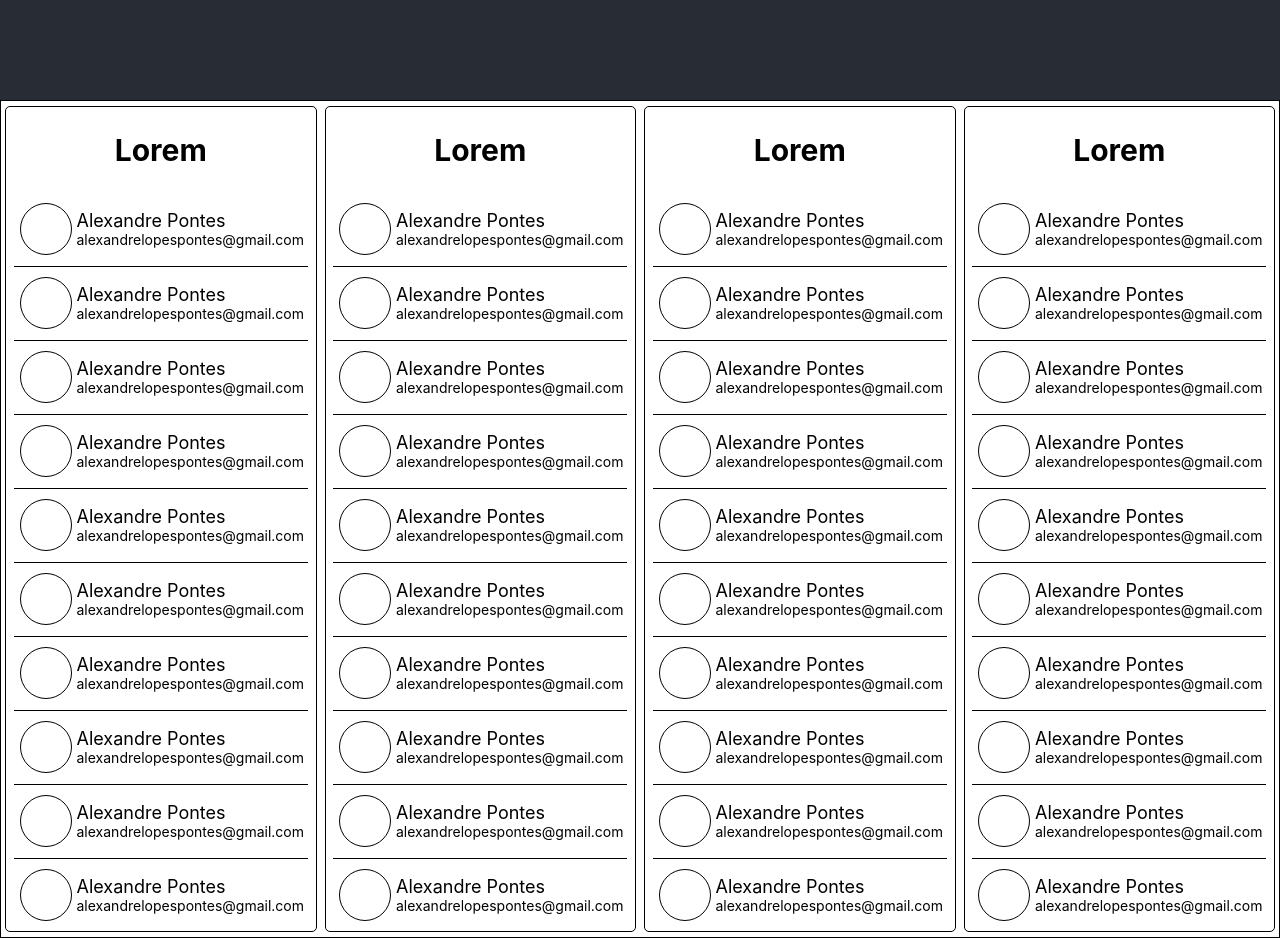
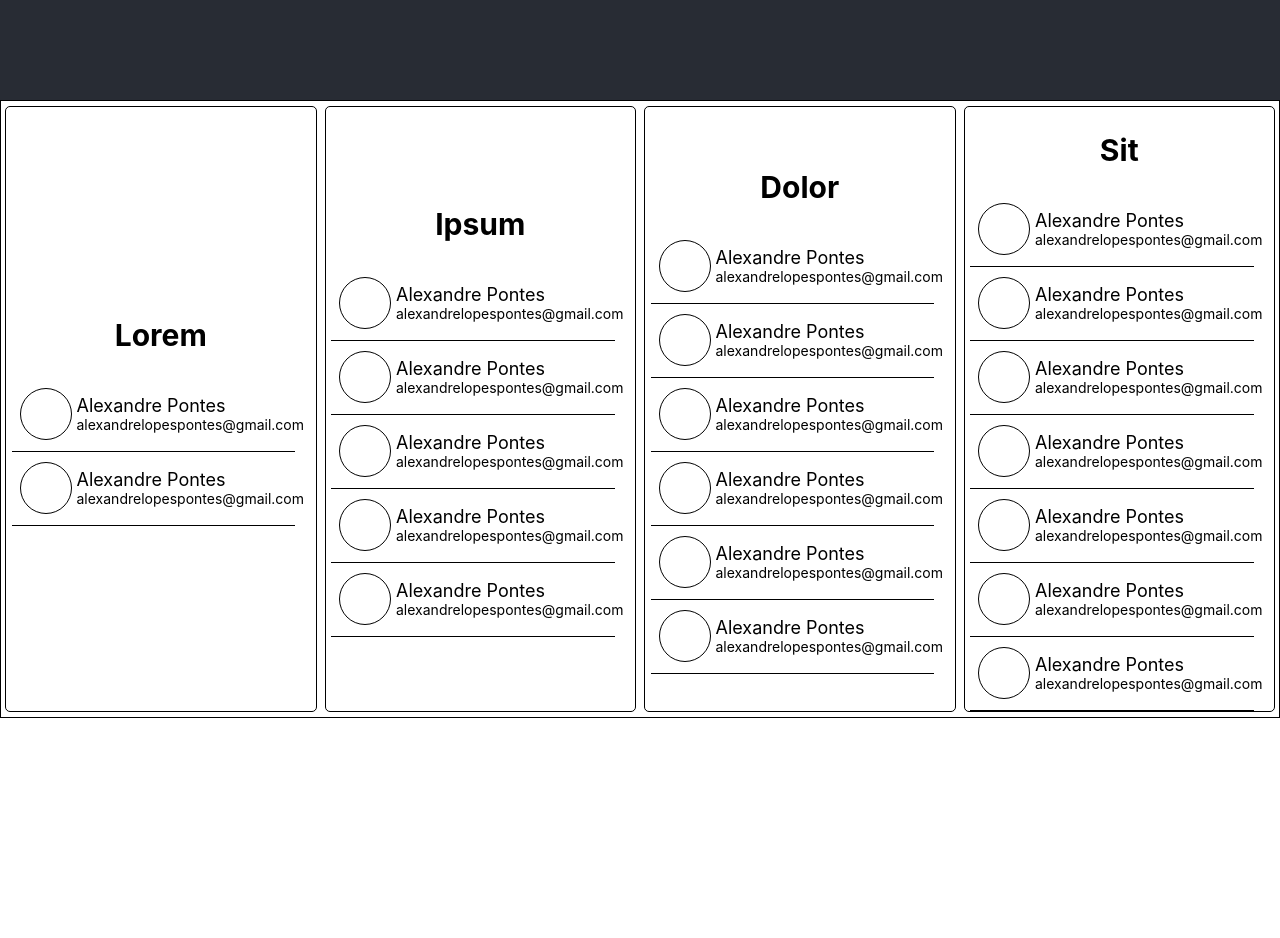
Before and after one commit to alepontes/reactjs, a React (Create React App) app: page / in a window 1280 px wide. After the commit the page ends 800 px from the top, so only its background shows below. Built offline with nearby package versions, Linux system fonts and the light colour scheme.

Commit message:
Listar por Grupo

```diff
--- a/src/App.js
+++ b/src/App.js
@@ -2,6 +2,131 @@ import React from 'react';
 // import logo from './logo.svg';
 import './App.css';
 import Group from './Group'
+
+const itens = [
+  {
+    "image": "",
+    "name": "Alexandre Pontes",
+    "email": "alexandrelopespontes@gmail.com",
+    "group": "1"
+  },
+  {
+    "image": "",
+    "name": "Alexandre Pontes",
+    "email": "alexandrelopespontes@gmail.com",
+    "group": "1"
+  },
+  {
+    "image": "",
+    "name": "Alexandre Pontes",
+    "email": "alexandrelopespontes@gmail.com",
+    "group": "2"
+  },
+  {
+    "image": "",
+    "name": "Alexandre Pontes",
+    "email": "alexandrelopespontes@gmail.com",
+    "group": "2"
+  },
+  {
+    "image": "",
+    "name": "Alexandre Pontes",
+    "email": "alexandrelopespontes@gmail.com",
+    "group": "2"
+  },
+  {
+    "image": "",
+    "name": "Alexandre Pontes",
+    "email": "alexandrelopespontes@gmail.com",
+    "group": "2"
+  },
+  {
+    "image": "",
+    "name": "Alexandre Pontes",
+    "email": "alexandrelopespontes@gmail.com",
+    "group": "2"
+  },
+
+  {
+    "image": "",
+    "name": "Alexandre Pontes",
+    "email": "alexandrelopespontes@gmail.com",
+    "group": "3"
+  },
+  {
+    "image": "",
+    "name": "Alexandre Pontes",
+    "email": "alexandrelopespontes@gmail.com",
+    "group": "3"
+  },
+  {
+    "image": "",
+    "name": "Alexandre Pontes",
+    "email": "alexandrelopespontes@gmail.com",
+    "group": "3"
+  },
+  {
+    "image": "",
+    "name": "Alexandre Pontes",
+    "email": "alexandrelopespontes@gmail.com",
+    "group": "3"
+  },
+  {
+    "image": "",
+    "name": "Alexandre Pontes",
+    "email": "alexandrelopespontes@gmail.com",
+    "group": "3"
+  },
+  {
+    "image": "",
+    "name": "Alexandre Pontes",
+    "email": "alexandrelopespontes@gmail.com",
+    "group": "3"
+  },
+
+  {
+    "image": "",
+    "name": "Alexandre Pontes",
+    "email": "alexandrelopespontes@gmail.com",
+    "group": "4"
+  },
+  {
+    "image": "",
+    "name": "Alexandre Pontes",
+    "email": "alexandrelopespontes@gmail.com",
+    "group": "4"
+  },
+  {
+    "image": "",
+    "name": "Alexandre Pontes",
+    "email": "alexandrelopespontes@gmail.com",
+    "group": "4"
+  },
+  {
+    "image": "",
+    "name": "Alexandre Pontes",
+    "email": "alexandrelopespontes@gmail.com",
+    "group": "4"
+  },
+  {
+    "image": "",
+    "name": "Alexandre Pontes",
+    "email": "alexandrelopespontes@gmail.com",
+    "group": "4"
+  },
+  {
+    "image": "",
+    "name": "Alexandre Pontes",
+    "email": "alexandrelopespontes@gmail.com",
+    "group": "4"
+  },
+  {
+    "image": "",
+    "name": "Alexandre Pontes",
+    "email": "alexandrelopespontes@gmail.com",
+    "group": "4"
+  }
+]
 
 function App() {
   return (
@@ -9,10 +134,10 @@ function App() {
       <header className="App-header">
       </header>
       <body className="Body">
-        <Group />
-        <Group />
-        <Group />
-        <Group />
+        <Group title={"Lorem"} itens={itens.filter(item => '1' === item.group)} />
+        <Group title={"Ipsum"} itens={itens.filter(item => '2' === item.group)} />
+        <Group title={"Dolor"} itens={itens.filter(item => '3' === item.group)} />
+        <Group title={"Sit"} itens={itens.filter(item => '4' === item.group)} />
       </body>
     </div>
   );
--- a/src/Group.js
+++ b/src/Group.js
@@ -3,29 +3,18 @@ import './Group.css';
 import Item from './Item.js'
 import Separator from './Separator.js'
 
-function Group() {
+function Group(props) {
     return (
         <div className="Group">
-            <h2 className="Title">Lorem</h2>
-            <Item />
-            <Separator />
-            <Item />
-            <Separator />
-            <Item />
-            <Separator />
-            <Item />
-            <Separator />
-            <Item />
-            <Separator />
-            <Item />
-            <Separator />
-            <Item />
-            <Separator />
-            <Item />
-            <Separator />
-            <Item />
-            <Separator />
-            <Item />
+            <h2 className="Title">{props.title}</h2>
+            {props.itens.map((item) => {
+                return (
+                    < div >
+                        <Item item={item} />
+                        <Separator />
+                    </div>
+                );
+            })}
         </div>
     );
 }
--- a/src/Item.js
+++ b/src/Item.js
@@ -2,13 +2,13 @@ import React from 'react';
 import './Item.css';
 // import Group from './Group.css'
 
-function App() {
+function App(props) {
     return (
         <div className="Item">
             <div className="Image"></div>
             <div className="Text">
-                <p className="Name">Alexandre Pontes</p>
-                <p className="Email">alexandrelopespontes@gmail.com</p>
+                <p className="Name">{props.item.name}</p>
+                <p className="Email">{props.item.email}</p>
             </div>
         </div>
     );
```
Also changed, not shown: src/logo.svg (deleted).
